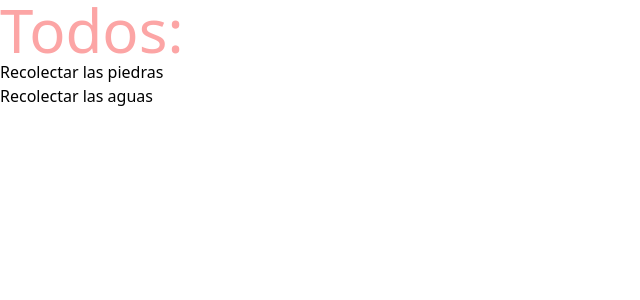
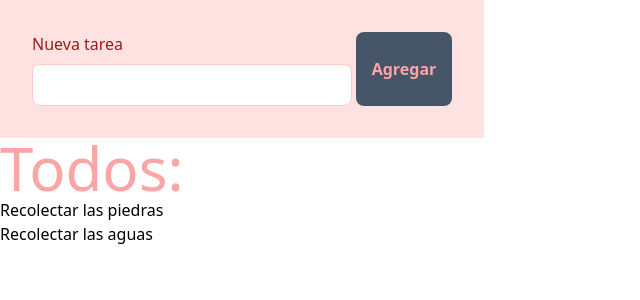
Before and after one commit to leandrho/todo-app-react, a React (Vite) app: page / in a window 1280 px wide. Shown: the top 300 px of the page, without its empty margins (0-640 px from the left). Built offline with nearby package versions, Linux system fonts and the light colour scheme.

Commit message:
add todoform to todoapp

```diff
--- a/src/todo/TodoApp.tsx
+++ b/src/todo/TodoApp.tsx
@@ -1,4 +1,5 @@
 
+import { TodoForm } from './components/TodoForm';
 import { useTodo } from "./hooks/useTodo"
 import type { Todo } from "./interfaces/interfaces"
 
@@ -7,7 +8,7 @@ export const TodoApp = () => {
     const {todos} = useTodo();
   return (
     <>
-
+            <TodoForm />
             <h1 className="text-red-300 text-6xl">Todos:</h1>
             {
                 todos.map((todo: Todo) => (
```
